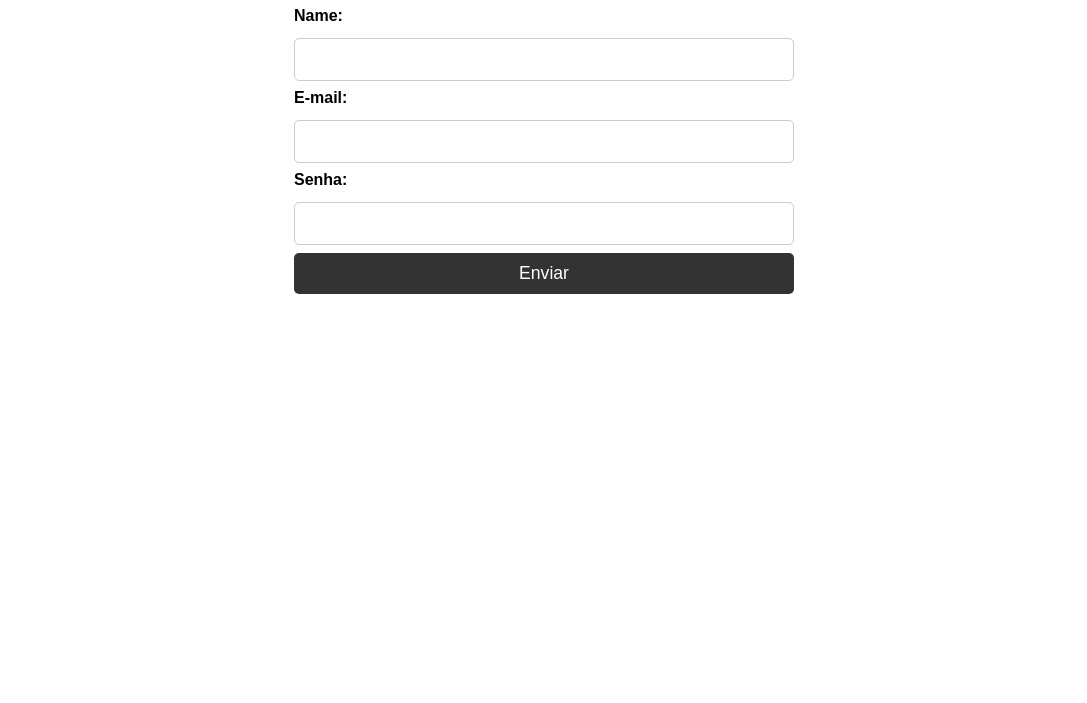
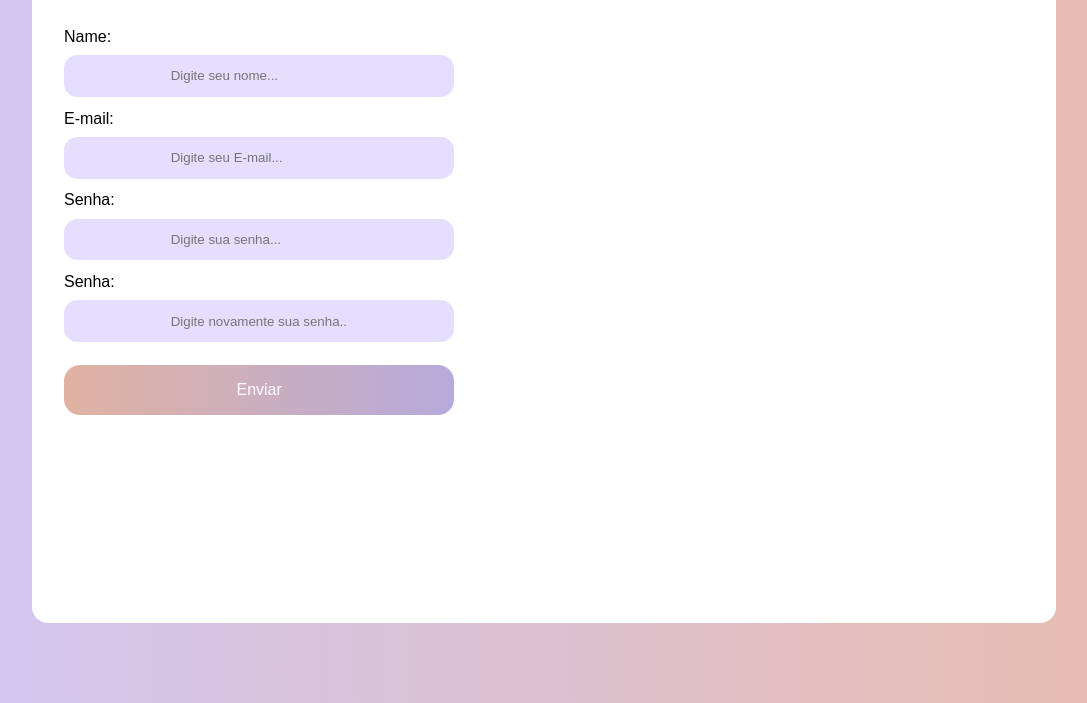
Before and after one commit to thaliakellyy/Formulario-js, a plain HTML site: page index.html in a window 1280 px wide. Shown: the part 97-800 px from the top of the page, without its empty margins (96-1183 px from the left). Drawn offline with Linux system fonts and the light colour scheme.

Commit message:
atualizei o meu formulario

```diff
--- a/css/style.css
+++ b/css/style.css
@@ -1,43 +1,57 @@
 *{
     box-sizing: border-box;
+    margin: 0;
+    padding: 0;
     font-family: Arial, Helvetica, sans-serif;
 }
 
 body{
-    padding: 1em;
+    width: 100%;
+    height: 100vh;
+    justify-content: center;
+    align-items: center;
+    display: flex;
+    background: linear-gradient(to right, #d1c6f3, #e9bcac);
 }
 
-h1{
-    text-align: center;
+.container{
+    width: 80%;
+    height: 80%;
+    display: flex;
+    border-radius: 1em;
+
+    background-color: #fff;
 }
 
 form{
+    padding: 2rem;
+}
+label, input{
     display: flex;
-    flex-direction: column;
-    gap: .5rem;
-    width: 500px;
-    margin: 0 auto;
+}
+
+input{
+    border: none;
+    padding: 1em 8em;
+    width: 100%;
+    border-radius: 1em;
+    background-color: #e6deff;
+    margin-top: 0.7em;
 }
 
 label{
-    font-weight: bold;
-    margin-bottom: 5px;
-}
-
-input{
-     padding: 10px;
-     width: 100%;
-     border: 1px solid #ccc;
-     border-radius: 5px;
-     font-size: 1.1rem;
+    margin-top: 0.8em;
 }
 
 button{
-    padding: 10px;
+    padding: 1em 8em;
+    width: 100%;
+    color: #fff;
+    font-size: 1em;
+    background: linear-gradient(to right, #e0b2a1, #b6aadb);
+    border-radius: 1em;
     border: none;
-    border-radius: 5px;
-    background-color: #333;
-    color: #fff;
-    font-size: 1.1rem;
     cursor: pointer;
+    margin-top: 1.4em;
+
 }
--- a/index.html
+++ b/index.html
@@ -9,21 +9,33 @@
     <script defer src="./js/script.js"></script>
 </head>
 <body>
-    <h1>Faça seu cadastro aqui:</h1>
-    <form id="form">
-        <label for="name">Name:</label>
-        <input type="text" id="name">
 
-        <label for="email">E-mail:</label>
-        <input type="email" id="email">
+    <div class="container">
+        <form id="form">
 
-        <label for="password">Senha:</label>
-        <input type="password" id="password">
+
+                <label for="name">Name:</label>
+                <input type="text" placeholder="Digite seu nome..." id="name">
 
 
 
-        <button type="submit">Enviar</button>
+                <label for="email">E-mail:</label>
+                <input type="email" placeholder="Digite seu E-mail..." id="email">
 
-    </form>
+
+
+                <label for="password">Senha:</label>
+                <input type="password" placeholder="Digite sua senha..." id="password">
+
+
+
+                <label for="password-again">Senha:</label>
+                <input type="password" placeholder="Digite novamente sua senha..." id="password-again">
+
+        </ul>
+            <button type="submit">Enviar</button>
+
+        </form>
+    </div>
 </body>
 </html>
--- a/js/script.js
+++ b/js/script.js
@@ -18,13 +18,13 @@ form.addEventListener('submit', (e) => {
         return;
     }
 
-    if(!isPasswordValid(passwordInput.value)){
-        alert('A senha precisa no mínimo 8 dígitos.');
-        return;
+    if(passwordInput.value.length <= 7){
+        alert('por favor a senha precisa ter mais de 7 digitos')
+       return
     }
 
+    form.submit()
 
-    form.submit()
 });
 
 function isEmailValid(email){
@@ -40,11 +40,3 @@ function isEmailValid(email){
     return false;
 
 }
-
-function isPasswordValid(pwd, minDigits){
-    if(pwd.lengh >= minDigits){
-        return true;
-    }
-
-    return false
-}
```
